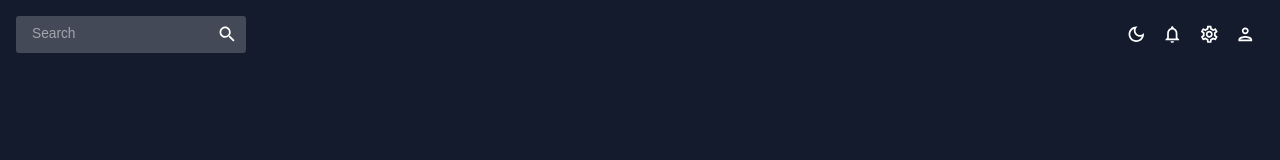
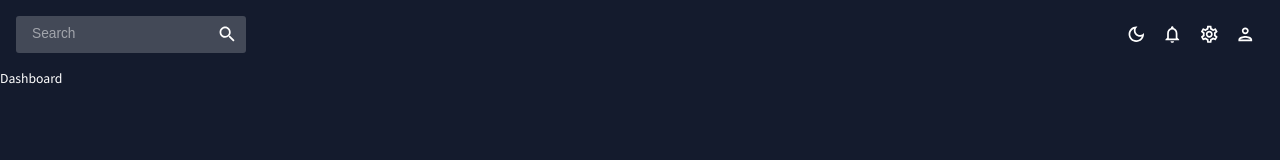
Before and after one commit to AndreyBaglai/admin-app, a React (Create React App) app: page / in a window 1280 px wide. Shown: the top 160 px of the page. Built offline with nearby package versions, Linux system fonts and the light colour scheme.

Commit message:
add routes

```diff
--- a/src/App.tsx
+++ b/src/App.tsx
@@ -1,7 +1,19 @@
 import React from "react";
 import { ColorModeContext, useMode } from "./theme";
 import { ThemeProvider, CssBaseline } from "@mui/material";
+import { Route, Routes } from "react-router-dom";
 import Topbar from "./components/layout/Topbar";
+import Dashboard from "./pages/dashboard";
+// import Team from "./pages/team";
+// import Invoices from "./pages/invoices";
+// import Contacts from "./pages/contacts";
+// import Bar from "./pages/bar";
+// import Form from "./pages/form";
+// import Line from "./pages/line";
+// import Pie from "./pages/pie";
+// import FAQ from "./pages/faq";
+// import Geography from "./pages/geography";
+// import Calendar from "./pages/calendar";
 
 function App() {
   const [theme, colorMode] = useMode();
@@ -12,6 +24,19 @@
         <div className="app">
           <main className="content">
             <Topbar />
+            <Routes>
+              <Route path="/" element={<Dashboard />} />
+              {/* <Route path="/team" element={<Team />} />
+              <Route path="/contacts" element={<Contacts />} />
+              <Route path="/invoices" element={<Invoices />} />
+              <Route path="/form" element={<Form />} />
+              <Route path="/bar" element={<Bar />} />
+              <Route path="/pie" element={<Pie />} />
+              <Route path="/line" element={<Line />} />
+              <Route path="/faq" element={<FAQ />} />
+              <Route path="/geography" element={<Geography />} />
+              <Route path="/calendar" element={<Calendar />} /> */}
+            </Routes>
           </main>
         </div>
       </ThemeProvider>
```
